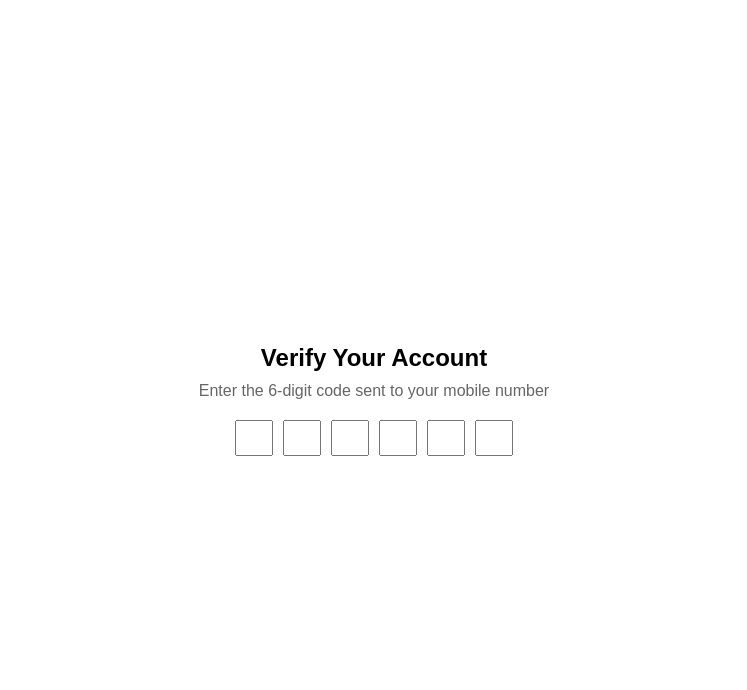
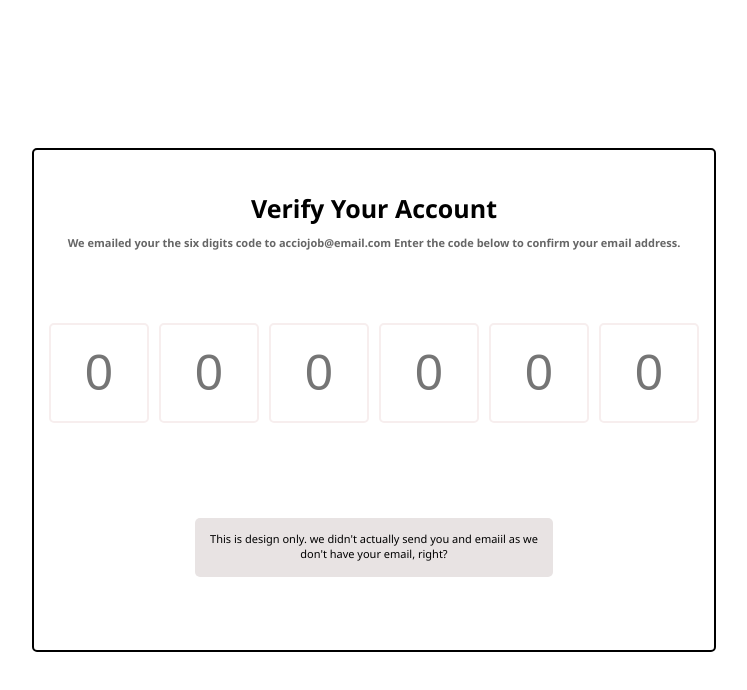
Before and after one commit to acciojob/OTP-avinashcbsharma, a website: page main.html in a window 1280 px wide. Shown: the whole page, without its empty margins (266-1013 px from the left). Drawn offline with Linux system fonts and the light colour scheme.

Commit message:
created a submission

```diff
--- a/main.html
+++ b/main.html
@@ -7,19 +7,28 @@
 </head>
 
 <body>
-	 <div id="verification_heading">Verify Your Account</div>
-    <div id="verification_subtext">Enter the 6-digit code sent to your mobile number</div>
+	 <div id="main">
+        <div id="verification_heading">
+            Verify Your Account
+            <div id="verification_subtext">We emailed your the six digits code to acciojob@email.com
+                Enter the code below to confirm your email address.</div>
+        </div>
 
-    <div class="code-container" id="codeContainer">
-        <input type="text" class="code" maxlength="1" id="digit1" oninput="handleInput(this)">
-        <input type="text" class="code" maxlength="1" id="digit2" oninput="handleInput(this)">
-        <input type="text" class="code" maxlength="1" id="digit3" oninput="handleInput(this)">
-        <input type="text" class="code" maxlength="1" id="digit4" oninput="handleInput(this)">
-        <input type="text" class="code" maxlength="1" id="digit5" oninput="handleInput(this)">
-        <input type="text" class="code" maxlength="1" id="digit6" oninput="handleInput(this)">
-    </div>
-
-<script type="text/javascript" src="./script.js"></script>
+        <div class="code-container" id="codeContainer">
+            <input type="text" class="code" maxlength="1" id="digit1" oninput="handleInput(this)" placeholder="0">
+            <input type="text" class="code" maxlength="1" id="digit2" oninput="handleInput(this)" placeholder="0">
+            <input type="text" class="code" maxlength="1" id="digit3" oninput="handleInput(this)" placeholder="0">
+            <input type="text" class="code" maxlength="1" id="digit4" oninput="handleInput(this)" placeholder="0">
+            <input type="text" class="code" maxlength="1" id="digit5" oninput="handleInput(this)" placeholder="0">
+            <input type="text" class="code" maxlength="1" id="digit6" oninput="handleInput(this)" placeholder="0">
+        </div>
+        <div class="lowtext">
+            <p class="mess">This is design only. we didn't actually send
+                you and emaiil as we <br>
+                don't have your email, right?
+            </p>
+        </div>
+    </div><script type="text/javascript" src="./script.js"></script>
 
 </body>
 
--- a/styles.css
+++ b/styles.css
@@ -1,6 +1,4 @@
-
-body {
-    font-family: Arial, sans-serif;
+body{
     display: flex;
     flex-direction: column;
     align-items: center;
@@ -8,17 +6,38 @@ body {
     height: 100vh;
     margin: 0;
 }
+.lowtext{
+    text-align: center;
+    background-color: #e8e3e3;
+    border-radius: 5px;
+    margin: 2rem;
+    padding: 2px 15px 5px 15px;
+    font-size: 11px;
+}
+#main {
+	font-family:'Segoe UI', Tahoma, Geneva, Verdana, sans-serif;
+    border: 2px solid black;
+    padding: 10px;
+    border-radius: 5px;
+    margin: auto;
+    display: flex;
+    flex-direction: column;
+    justify-content: space-around;
+    align-items: center;
+    height: calc(100% - 40vh);
+}
 
 #verification_heading {
-    font-size: 24px;
+    text-align: center;
+    font-size: 25px;
     font-weight: bold;
     margin-bottom: 10px;
 }
 
 #verification_subtext {
-    font-size: 16px;
+    font-size: 11px;
     color: #666;
-    margin-bottom: 20px;
+    margin-top: 10px;
 }
 
 .code-container {
@@ -26,9 +45,12 @@ body {
 }
 
 .code {
-    width: 30px;
-    height: 30px;
+    width: 80px;
+    height: 80px;
+    padding: 0.5rem;
     text-align: center;
-    font-size: 18px;
+    font-size: 50px;
     margin: 0 5px;
+    border: 2px solid rgb(247, 238, 238);
+    border-radius: 5px;
 }
```
